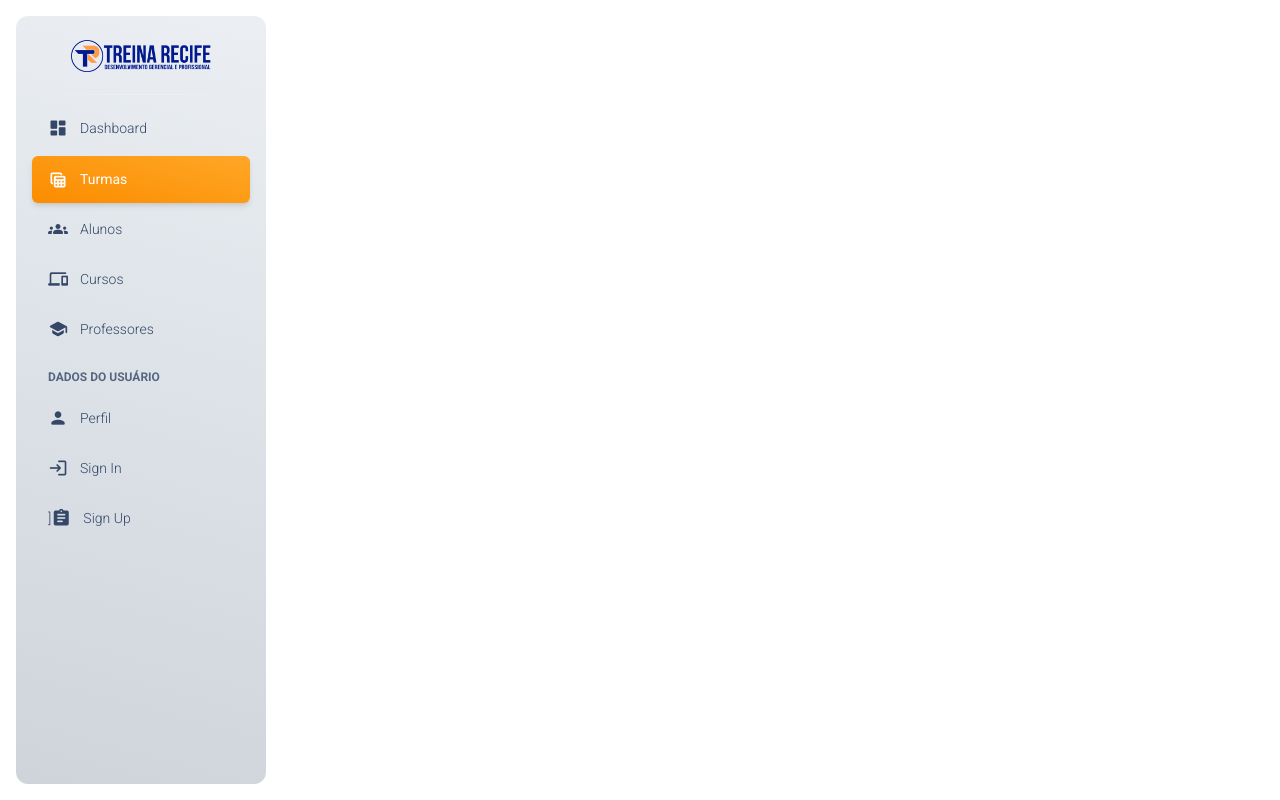
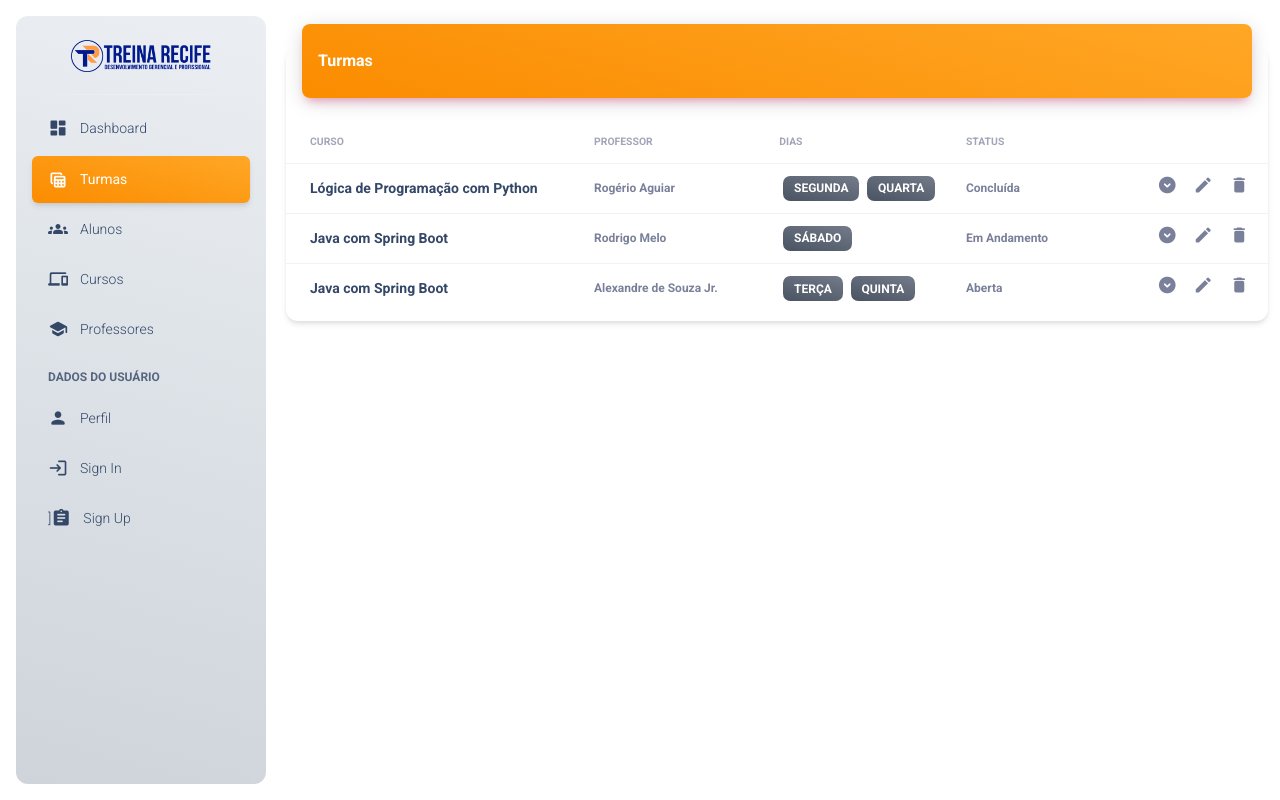
Before and after one commit to alexandresjunior/java-experience-treina-recife, a React (Create React App) app in the folder treina-recife-js/: page /turmas in a window 1280 px wide. Built offline with nearby package versions, Linux system fonts and the light colour scheme.

Commit message:
Criação da página de turmas (a melhorar); adição de estilos customizados

```diff
--- a/treina-recife-js/src/pages/Professores.js
+++ b/treina-recife-js/src/pages/Professores.js
@@ -1,6 +1,6 @@
 const Professores = () => {
     return (
-        <main class="main-content position-relative max-height-vh-100 h-100 border-radius-lg ">
+        <main className="main-content position-relative max-height-vh-100 h-100 border-radius-lg ">
             <div className="container-fluid py-4">
                 <div className="row">
                     <div className="col-12">
@@ -42,10 +42,10 @@ const Professores = () => {
                                                                 <p className="text-xs font-weight-bold mb-0">R$ {professor.valor}</p>
                                                             </td>
                                                             <td className="col-1 align-middle">
-                                                                <a href="/" className="text-secondary font-weight-bold text-xs pe-3" data-toggle="tooltip" data-original-title="Editar usuário">
+                                                                <a href="/" className="text-secondary font-weight-bold text-xs pe-3" data-toggle="tooltip" data-original-title="Editar professor">
                                                                     <i className="material-icons opacity-10">edit</i>
                                                                 </a>
-                                                                <a href="/" className="text-secondary font-weight-bold text-xs" data-toggle="tooltip" data-original-title="Deletar usuário">
+                                                                <a href="/" className="text-secondary font-weight-bold text-xs" data-toggle="tooltip" data-original-title="Deletar professor">
                                                                     <i className="material-icons opacity-10">delete</i>
                                                                 </a>
                                                             </td>
--- a/treina-recife-js/src/pages/Turmas.js
+++ b/treina-recife-js/src/pages/Turmas.js
@@ -1,8 +1,175 @@
+import { useState } from "react"
+
 const Turmas = () => {
+    const [turmaId, setTurmaId] = useState(0);
+    const [mostrarAlunos, setMostrarAlunos] = useState(false);
+
+    const handleMostrarAlunos = (id) => {
+        setTurmaId(id);
+        setMostrarAlunos(!mostrarAlunos);
+    }
+
+    const handleAccordionButton = () => {
+        if (mostrarAlunos) {
+            return "custom-arrow-icon-up";
+        } else {
+            return "custom-arrow-icon-down";
+        }
+    }
+
     return (
-        <>
-        </>
+        <main className="main-content position-relative max-height-vh-100 h-100 border-radius-lg ">
+            <div className="container-fluid py-4">
+                <div className="row">
+                    <div className="col-12">
+                        <div className="card my-4">
+                            <div className="card-header p-0 position-relative mt-n4 mx-3 z-index-2">
+                                <div className="bg-gradient-warning shadow-primary border-radius-lg pt-4 pb-3">
+                                    <h6 className="text-white text-capitalize ps-3">Turmas</h6>
+                                </div>
+                            </div>
+
+                            <div className="card-body px-0 pb-2">
+                                <div className="table-responsive p-0">
+                                    <table className="table align-items-center mb-0">
+                                        <thead>
+                                            <tr>
+                                                <th className="text-uppercase text-secondary text-xxs font-weight-bolder opacity-7">Curso</th>
+                                                <th className="text-uppercase text-secondary text-xxs font-weight-bolder opacity-7 ps-2">Professor</th>
+                                                <th className="text-uppercase text-secondary text-xxs font-weight-bolder opacity-7 ps-2">Dias</th>
+                                                <th className="text-uppercase text-secondary text-xxs font-weight-bolder opacity-7 ps-2">Status</th>
+                                                <th className="text-secondary opacity-7"></th>
+                                            </tr>
+                                        </thead>
+                                        <tbody>
+                                            {
+                                                turmas.map((turma, index) => {
+                                                    return (
+                                                        <>
+                                                            <tr key={index}>
+                                                                <td className="col-3">
+                                                                    <div className="d-flex px-2 py-1">
+                                                                        <div className="d-flex flex-column justify-content-center ps-2">
+                                                                            <h6 className="mb-0 text-sm">{turma.nome}</h6>
+                                                                        </div>
+                                                                    </div>
+                                                                </td>
+                                                                <td className="col-2">
+                                                                    <p className="text-xs font-weight-bold mb-0">{turma.professor}</p>
+                                                                </td>
+                                                                <td className="col-1">
+                                                                    {
+                                                                        turma.dias.map((dia, index) => {
+                                                                            return (
+                                                                                <span className="badge badge-sm bg-gradient-secondary m-1" key={index}>{dia}</span>
+                                                                            )
+                                                                        })
+                                                                    }
+                                                                </td>
+                                                                <td className="col-2">
+                                                                    <p className="text-xs font-weight-bold mb-0">{turma.status}</p>
+                                                                </td>
+                                                                <td className="col-1 align-middle">
+                                                                    <button className="custom-buttom text-secondary font-weight-bold text-xs pe-3" data-toggle="tooltip" data-original-title="Ver detalhes" onClick={() => handleMostrarAlunos(index)}>
+                                                                        <i className={`material-icons opacity-10 ${handleAccordionButton()}`}>expand_circle_down</i>
+                                                                    </button>
+                                                                    <a href="/" className="text-secondary font-weight-bold text-xs pe-3" data-toggle="tooltip" data-original-title="Editar turma">
+                                                                        <i className="material-icons opacity-10">edit</i>
+                                                                    </a>
+                                                                    <a href="/" className="text-secondary font-weight-bold text-xs" data-toggle="tooltip" data-original-title="Deletar turma">
+                                                                        <i className="material-icons opacity-10">delete</i>
+                                                                    </a>
+                                                                </td>
+
+
+                                                            </tr>
+
+                                                            {
+                                                                (turmaId === index && mostrarAlunos) && (
+                                                                    <div className="table-responsive p-5">
+                                                                        <table className="table align-items-center mb-0">
+                                                                            {turma.alunos.map((aluno, index) => {
+                                                                                return (
+                                                                                    <div key={index} id="collapseOne" className="accordion-collapse collapse show" aria-labelledby="headingOne" data-bs-parent="#accordionExample">
+                                                                                        <div className="accordion-body">{aluno}</div>
+                                                                                    </div>
+                                                                                )
+
+                                                                            })}
+                                                                        </table>
+                                                                    </div>
+                                                                )
+                                                            }
+
+                                                        </>
+
+
+                                                    )
+                                                })
+                                            }
+                                        </tbody>
+                                    </table>
+                                </div>
+                            </div>
+                        </div>
+                    </div>
+                </div>
+            </div>
+        </main>
     )
 }
 
 export default Turmas;
+
+const turmas = [
+    {
+        "nome": "Lógica de Programação com Python",
+        "professor": "Rogério Aguiar",
+        "valor": 350,
+        "dias": [
+            "Segunda",
+            "Quarta"
+        ],
+        "status": "Concluída",
+        "alunos": [
+            "Harry Potter",
+            "Hermione Granger",
+            "Ronald Weasley",
+            "Neville Longbottom",
+            "Gina Weasley"
+        ]
+    },
+    {
+        "nome": "Java com Spring Boot",
+        "professor": "Rodrigo Melo",
+        "valor": 750,
+        "dias": [
+            "Sábado"
+        ],
+        "status": "Em Andamento",
+        "alunos": [
+            "Harry Potter",
+            "Ronald Weasley",
+            "Draco Malfoy",
+            "Luna Lovegood",
+            "Gina Weasley"
+        ]
+    },
+    {
+        "nome": "Java com Spring Boot",
+        "professor": "Alexandre de Souza Jr.",
+        "valor": 750,
+        "dias": [
+            "Terça",
+            "Quinta"
+        ],
+        "status": "Aberta",
+        "alunos": [
+            "Hermione Granger",
+            "Draco Malfoy",
+            "Luna Lovegood",
+            "Neville Longbottom",
+            "Gina Weasley"
+        ]
+    }
+]
```
Also changed, not shown: treina-recife-js/src/pages/Alunos.js (+4 -4 lines), treina-recife-js/src/pages/Cursos.js (+4 -4 lines), treina-recife-js/public/assets/css/material-dashboard.css.
